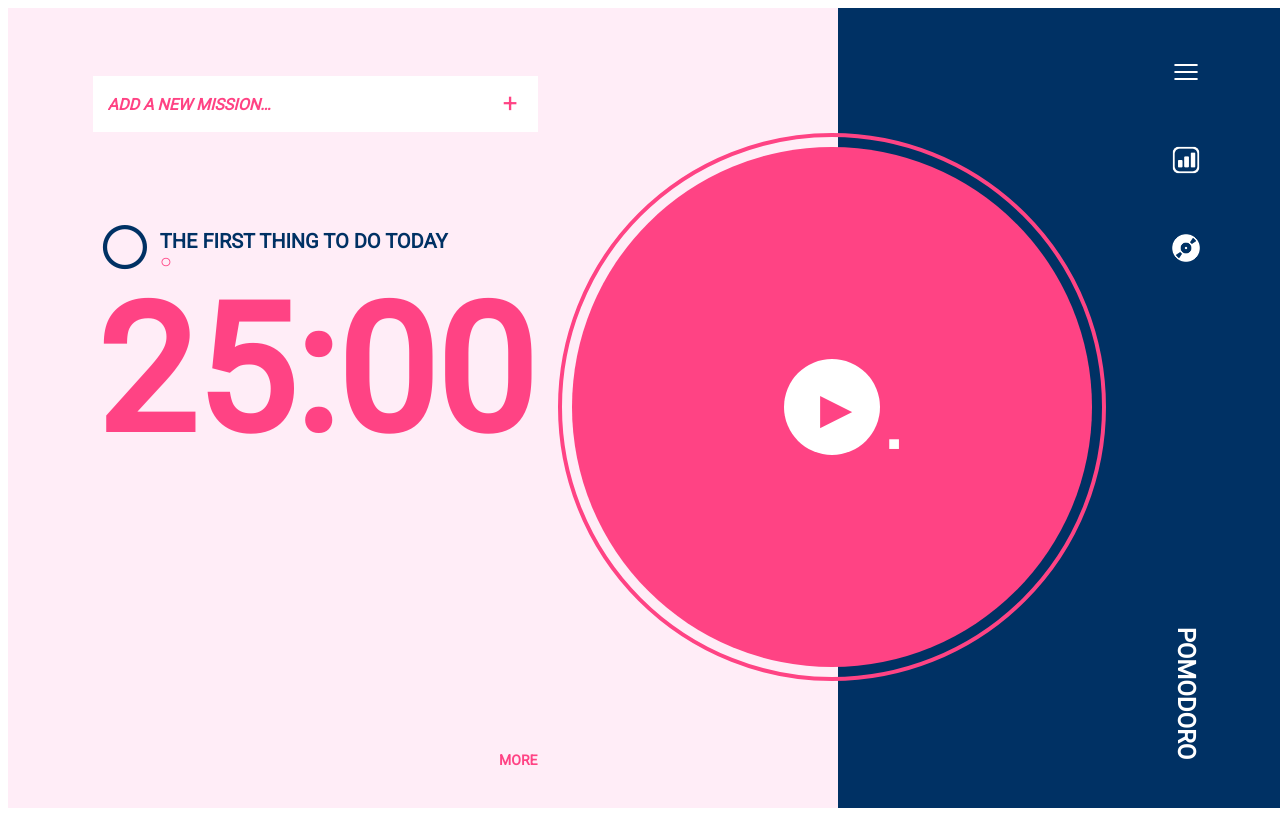
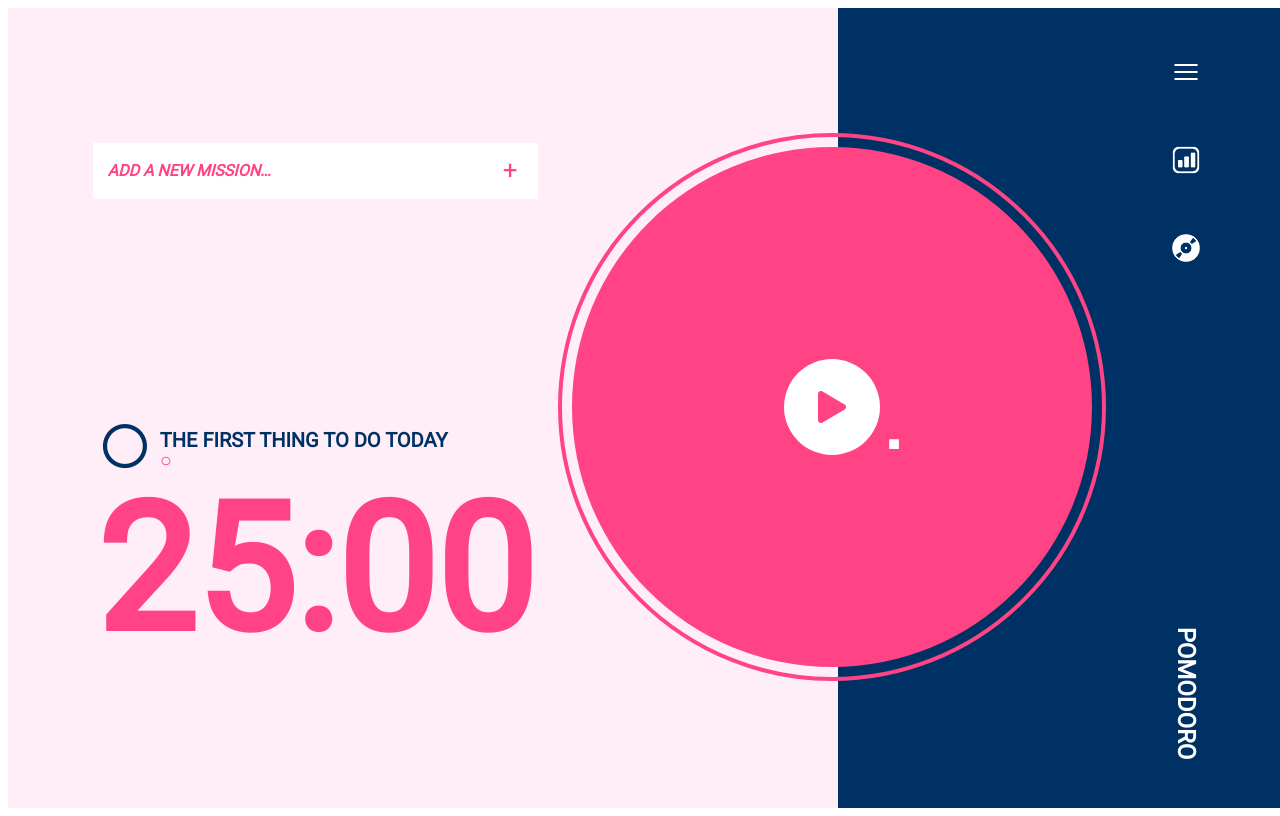
Before and after one commit to Chienli/Tomato_Clock, a Vue app: page / in a window 1280 px wide. Built offline with nearby package versions, Linux system fonts and the light colour scheme.

Commit message:
large commit

```diff
--- a/package.json
+++ b/package.json
@@ -9,6 +9,7 @@
   },
   "dependencies": {
     "core-js": "^2.6.5",
+    "numeral": "^2.0.6",
     "vue": "^2.6.10"
   },
   "devDependencies": {
--- a/src/App.vue
+++ b/src/App.vue
@@ -1,83 +1,60 @@
 <template>
   <div id="app">
     <Main
-      :minutes="minutes"
-      :seconds="seconds"
-      :intervalId="intervalId"
+      v-if="viewState === VIEW_STATE.MAIN"
+      :displayTime="displayTime"
       :todos="todos"
-      :timerColor="timerColor"
       :isPlay="isPlay"
-      @handleViewState="handleViewState"
-      @handleTimer="handleTimer"
-      v-if="viewState === 0"
+      @viewChange="handleViewState"
+      @isPlayChange="toggleTimer"
     />
     <TodoList
-      :minutes="minutes"
-      :seconds="seconds"
-      :intervalId="intervalId"
-      :timerColor="timerColor"
       :todos="todos"
-      :done="done"
       :isPlay="isPlay"
-      @handleTimer="handleTimer"
-      @handleViewState="handleViewState"
-      v-else-if="viewState === 1"
+      @viewChange="handleViewState"
+      v-else-if="viewState === VIEW_STATE.TODOLIST"
     />
   </div>
 </template>
 
 <script>
+import numeral from 'numeral'
 import Main from "./views/Main.vue";
+import { VIEW_STATE } from "./constant.js";
 import TodoList from "./views/TodoList.vue";
+
 export default {
   name: "app",
   data: function() {
     return {
       todos: [],
-      done: [],
+      remains: 1500,
       viewState: 0,
-      minutes: 25,
-      seconds: 0,
-      intervalId: 0,
-      isPlay: false
+      isPlay: false,
+      VIEW_STATE
     };
   },
   methods: {
-    handleTimer: function(isPlay) {
-      this.isPlay = isPlay;
-      if (isPlay) {
-        let vm = this;
-        vm.intervalId = setInterval(() => {
-          if (vm.seconds % 60 === 0) {
-            vm.seconds = vm.minutes * 60;
-            vm.minutes--;
-          }
-          vm.seconds--;
-          vm.seconds = vm.seconds % 60;
-        }, 1000);
-      } else {
-        window.clearInterval(this.intervalId);
+    countDown() {
+      if (this.remains > 0 && this.isPlay) {
+        this.remains -= 1;
+        setTimeout(this.countDown, 1000);
       }
+    },
+    toggleTimer() {
+      this.isPlay = !this.isPlay;
+      this.isPlay && this.countDown();
     },
     handleViewState: function(state) {
       this.viewState = state;
     }
   },
   computed: {
-    timerColor: function() {
-      if (this.minutes <= 4) {
-        return true;
-      } else {
-        return false;
-      }
-    },
-    stopTimer: function() {
-      if (this.minutes === 0 && this.seconds === 0) {
-        window.clearInterval(this.intervalId);
-        return "the timer is stop";
-      } else {
-        return "Not yet";
-      }
+    displayTime: function() {
+      const { remains } = this;
+      return `${Math.floor(remains / 60)}:${numeral(remains % 60).format(
+        "00"
+      )}`;
     }
   },
   components: {
--- a/src/components/mainComponents/Dashboard.vue
+++ b/src/components/mainComponents/Dashboard.vue
@@ -1,53 +1,23 @@
 <template>
   <div class="dashboard">
-    <AddNewMission :color="color" />
+    <AddNewMission />
     <div class="timebox">
       <div>THE FIRST THING TO DO TODAY</div>
-      <div
-        v-if="seconds < 10 && minutes >= 10"
-        :style="{color : color? '#00A7FF':'#ff4384'}"
-      >{{minutes + ":0" + seconds}}</div>
-      <div
-        v-else-if="seconds < 10 && minutes < 10"
-        :style="{color : color?'#00A7FF':'#ff4384'}"
-      >{{ "0" + minutes + ":0" + seconds}}</div>
-      <div
-        v-else-if="seconds >= 10 && minutes < 10"
-        :style="{color : color?'#00A7FF':'#ff4384'}"
-      >{{ "0" + minutes + ":" + seconds}}</div>
-      <div
-        v-else-if="seconds >= 10  && minutes >= 10"
-        :style="{color : color?'#00A7FF':'#ff4384'}"
-      >{{minutes + ":" + seconds}}</div>
-    </div>
-    <div :style="{position:'relative'}">
-      <TaskListBox :todos="todos" />
-      <div class="more" :style="{color : color? '#00A7FF':'#ff4384'}">MORE</div>
+      <div>{{displayTime}}</div>
     </div>
   </div>
 </template>
 <script>
 import AddNewMission from "../shared/AddNewMission.vue";
-import TaskListBox from "../shared/TaskListBox.vue";
+
 export default {
   name: "Dashboard",
   props: {
-    minutes: {
-      type: Number
-    },
-    seconds: {
-      type: Number
-    },
-    color: {
-      type: Boolean
-    },
-    todos: {
-      type: Array
-    }
+    displayTime: String,
+    todos: Array
   },
   components: {
-    AddNewMission,
-    TaskListBox
+    AddNewMission
   }
 };
 </script>
@@ -95,14 +65,4 @@ export default {
     }
   }
 }
-.more {
-  font-family: "roboto";
-  position: absolute;
-  color: #ff4384;
-  font-weight: bold;
-  font-size: 14px;
-  bottom: -28px;
-  right: 0px;
-  cursor: pointer;
-}
 </style>
--- a/src/components/shared/AddNewMission.vue
+++ b/src/components/shared/AddNewMission.vue
@@ -1,22 +1,12 @@
 <template>
   <div class="inputBox">
-    <label for="addNewMission" :style="{color : color? '#00A7FF':'#ff4384'}">+</label>
-    <input
-      type="text"
-      id="addNewMission"
-      placeholder="ADD A NEW MISSION…"
-      :class="{red: !color , blue: color }"
-    />
+    <label for="addNewMission">+</label>
+    <input type="text" id="addNewMission" placeholder="ADD A NEW MISSION…" />
   </div>
 </template>
 <script>
 export default {
-  name: "addNewMission",
-  props: {
-    color: {
-      type: Boolean
-    }
-  }
+  name: "addNewMission"
 };
 </script>
 <style lang="scss" >
@@ -28,6 +18,8 @@ export default {
     position: absolute;
     right: 20px;
     top: 12px;
+    cursor: pointer;
+    color: #ff4384;
   }
   #addNewMission {
     width: 445px;
@@ -44,17 +36,8 @@ export default {
       font-weight: bold;
       font-style: italic;
       font-size: 16px;
+      color: #ff4384;
     }
   }
 }
-.red {
-  &::placeholder {
-    color: #ff4384;
-  }
-}
-.blue {
-  &::placeholder {
-    color: #00a7ff;
-  }
-}
 </style>
--- a/src/components/shared/Play.vue
+++ b/src/components/shared/Play.vue
@@ -1,57 +1,29 @@
 <template>
-  <div
-    :class="{
-      play : true ,
-      red_border: !color ,
-      blue_border: color,
-      size:todoListView
-      }"
-  >
-    <div :class="{
-      circle : true ,
-      red_bg: !color ,
-      blue_bg: color
-      }">
-      <button
-        @click="controlTimer(isPlay)"
-        :class="{
-          btn:true ,
-          btn_stop: isPlay ,
-          btn_play: !isPlay,
-          todo_btn_play: !isPlay ,
-          todo_btn_stop: isPlay,
-          red: !color , blue: color
-        }"
-      ></button>
+  <div class="play">
+    <div class="circle">
+      <div class="btn">
+        <i class="fas fa-play" v-if="!isPlay" @click="$listeners.isPlayChange" />
+        <i class="fas fa-equals" v-else-if="isPlay" @click="$listeners.isPlayChange" />
+      </div>
     </div>
   </div>
 </template>
+
 <script>
 export default {
   name: "Play",
   props: {
-    color: {
-      type: Boolean
-    },
-    todoListView: {
-      type: Boolean
-    },
-    isPlay: {
-      type: Boolean
-    }
-  },
-  methods: {
-    controlTimer: function(isPlay) {
-      this.$emit("handleTimer", !isPlay);
-    }
+    isPlay: Boolean
   }
 };
 </script>
+
 <style lang="scss" scoped>
 .play {
   width: 540px;
   height: 540px;
   background-color: transparent;
+  border: 4px solid #ff4384;
   border-radius: 100%;
   display: flex;
   align-items: center;
@@ -62,19 +34,22 @@ export default {
   .circle {
     width: 520px;
     height: 520px;
+    background-color: #ff4384;
     border-radius: 100%;
     display: flex;
     align-items: center;
     justify-content: center;
   }
   .btn {
-    cursor: pointer;
     width: 96px;
     height: 96px;
     background-color: #fff;
     border: none;
     border-radius: 100%;
     outline: none;
+    display: flex;
+    align-items: center;
+    justify-content: center;
     position: relative;
     &::after {
       content: "■";
@@ -84,80 +59,18 @@ export default {
       right: -20px;
       bottom: 0px;
     }
-  }
-  .btn_play {
-    &::before {
-      content: "▶";
-      font-size: 42px;
-      position: absolute;
-      left: 36px;
-      top: 25px;
+    .fa-play {
+      cursor: pointer;
+      font-size: 32px;
+      text-align: center;
+      color: #ff4384;
     }
-  }
-  .btn_stop {
-    &::before {
-      content: "=";
-      font-size: 80px;
-      position: absolute;
-      font-weight: bold;
+    .fa-equals {
+      cursor: pointer;
+      font-size: 32px;
       transform: rotate(90deg);
-      left: 24px;
-      top: 4px;
-    }
-  }
-}
-.red_bg {
-  background-color: #ff4384;
-}
-.blue_bg {
-  background-color: #00a7ff;
-}
-.red_border {
-  border: 4px solid #ff4384;
-}
-.blue_border {
-  border: 4px solid #00a7ff;
-}
-.red {
-  color: #ff4384;
-}
-.blue {
-  color: #00a7ff;
-}
-.size {
-  width: 96px;
-  height: 96px;
-  background-color: #003164;
-  position: static;
-  left: 0px;
-  top: 0px;
-  .circle {
-    width: 76px;
-    height: 76px;
-  }
-  .btn {
-    width: 20px;
-    height: 20px;
-    background-color: transparent;
-    color: white;
-    &::after {
-      content: "";
-    }
-  }
-  .todo_btn_play:not(.btn_stop) {
-    &::before {
-      font-size: 36px;
-      position: absolute;
-      left: 0px;
-      top: -8px;
-    }
-  }
-  .todo_btn_stop:not(.btn_play) {
-    &::before {
-      font-size: 56px;
-      position: absolute;
-      left: -8px;
-      top: -20px;
+      text-align: center;
+      color: #ff4384;
     }
   }
 }
--- a/src/components/shared/TaskListBox.vue
+++ /dev/null
@@ -1,76 +0,0 @@
-<template>
-  <div class="listbox">
-    <div :class="{list:true , color_white:todoListView}" v-for="(todo,index) in todos" :key="index">
-      {{todo.title}}
-      <div :class="{playbtn:true  , border_color_white:todoListView}">▶</div>
-    </div>
-  </div>
-</template>
-<script>
-export default {
-  name: "taskListBox",
-  props: {
-    todoListView: {
-      type: Boolean
-    },
-    todos: {
-      type: Array
-    }
-  }
-};
-</script>
-<style lang="scss">
-.listbox {
-  width: 445px;
-  height: 128px;
-  color: #003164;
-  font-weight: bold;
-  font-size: 16px;
-  font-family: "roboto";
-  display: flex;
-  flex-direction: column;
-  justify-content: flex-start;
-  align-items: center;
-  position: relative;
-  overflow-y: auto;
-  .list {
-    cursor: pointer;
-    width: 100%;
-    height: 32px;
-    border-bottom: 1px solid #cccccc;
-    line-height: 32px;
-    margin-bottom: 9px;
-    padding: 0 25px;
-    position: relative;
-    box-sizing: border-box;
-    &::before {
-      content: "○";
-      font-size: 35px;
-      position: absolute;
-      left: 0px;
-      top: -3px;
-    }
-    .playbtn {
-      box-sizing: border-box;
-      position: absolute;
-      width: 24px;
-      height: 24px;
-      font-size: 14px;
-      text-align: center;
-      line-height: 20px;
-      top: 0px;
-      right: 0px;
-      border-width: 2px;
-      border-color: #003164;
-      border-style: solid;
-      border-radius: 100%;
-    }
-  }
-}
-.color_white {
-  color: white;
-}
-.border_color_white {
-  border-color: white !important ;
-}
-</style>
--- /dev/null
+++ b/src/constant.js
@@ -0,0 +1,18 @@
+export const VIEW_STATE = {
+  MAIN: 0,
+  TODOLIST: 1
+};
+export const TAB_LIST = [
+  {
+    icon: "menu",
+    title: "TO-DO LIST"
+  },
+  {
+    icon: "chart",
+    title: "ANALYTICS"
+  },
+  {
+    icon: "music",
+    title: "RINGTONES"
+  }
+];
--- a/src/views/Main.vue
+++ b/src/views/Main.vue
@@ -1,12 +1,12 @@
 <template>
   <div class="mainview">
-    <div class="leftview" :style="{background: timerColor ? '#E5F3FF' : '#FFEDF7'}">
-      <Dashboard :minutes="minutes" :seconds="seconds" :color="timerColor" :todos="todos" />
+    <div class="leftview">
+      <Dashboard :displayTime="displayTime" :todos="todos" />
     </div>
     <div class="rightview">
-      <Navbar @handleViewState="handleViewState" />
+      <Navbar @viewChange="$listeners.viewChange" />
     </div>
-    <play :isPlay="isPlay" @handleTimer="handleTimer" :color="timerColor" />
+    <play :isPlay="isPlay" @isPlayChange="$listeners.isPlayChange" />
   </div>
 </template>
 <script>
@@ -16,33 +16,11 @@ import Navbar from "../components/mainComponents/Navbar.vue";
 
 export default {
   name: "Main",
-  methods: {
-    handleViewState: function(state) {
-      this.$emit("handleViewState", state);
-    },
-    handleTimer: function(isplay) {
-      this.$emit("handleTimer", isplay);
-    }
-  },
+  methods: {},
   props: {
-    todos: {
-      type: Array
-    },
-    minutes: {
-      type: Number
-    },
-    seconds: {
-      type: Number
-    },
-    intervalId: {
-      type: Number
-    },
-    isPlay: {
-      type: Boolean
-    },
-    timerColor: {
-      type: Boolean
-    }
+    todos: Array,
+    displayTime: String,
+    isPlay: Boolean
   },
   components: {
     Play,
--- a/src/views/TodoList.vue
+++ b/src/views/TodoList.vue
@@ -2,115 +2,51 @@
   <div class="todoListView">
     <div class="timerBox">
       <div class="halfCircle">
-        <div class="time">
-          <div v-if="seconds < 10 && minutes >= 10">{{minutes + ":0" + seconds}}</div>
-          <div v-else-if="seconds < 10 && minutes < 10">{{ "0" + minutes + ":0" + seconds}}</div>
-          <div v-else-if="seconds >= 10 && minutes < 10">{{ "0" + minutes + ":" + seconds}}</div>
-          <div v-else-if="seconds >= 10  && minutes >= 10">{{minutes + ":" + seconds}}</div>
-        </div>
-        <div class="playbtnBox">
-          <Play :isPlay="isPlay" @handleTimer="handleTimer" class="playbtn" :todoListView="true" />
-        </div>
+        <div class="time"></div>
+        <div class="playbtnBox"></div>
       </div>
     </div>
     <div class="tabListBox">
-      <div :key="index" v-for="(tab,index) in tabList" class="tabList">
+      <div :key="index" v-for="(tab,index) in TAB_LIST" class="tabList">
         <div :class="[tab.icon]"></div>
         <div>{{tab.title}}</div>
       </div>
     </div>
     <div class="listColumn">
       <AddNewMission :color="false" />
-      <div>
-        <ListHeader :title="'TODO'" :foldState="todoFoldState" @handleFold="handleFold" />
-        <TaskListBox :class="{hidden : todoFoldState}" :todoListView="true" :todos="todos" />
-      </div>
-      <div>
-        <ListHeader :title="'DONE'" :foldState="doneFoldState" @handleFold="handleFold" />
-        <TaskListBox :class="{hidden : doneFoldState}" :todoListView="true" :todos="done" />
-      </div>
     </div>
     <div class="navbar">
-      <div @click="handleViewState" class="cross">✖</div>
+      <div @click="$listeners.viewChange(VIEW_STATE.MAIN)" class="cross">✖</div>
       <div class="pomodoro">POMODORO</div>
     </div>
   </div>
 </template>
 <script>
 import AddNewMission from "../components/shared/AddNewMission.vue";
-import TaskListBox from "../components/shared/TaskListBox.vue";
-import ListHeader from "../components/todoListComponents/ListHeader.vue";
 import Play from "../components/shared/Play.vue";
+import { VIEW_STATE, TAB_LIST } from "../constant.js";
 
 export default {
   name: "todoList",
   data: function() {
     return {
-      todoFoldState: false,
-      doneFoldState: false,
-      tabList: [
-        {
-          icon: "menu",
-          title: "TO-DO LIST"
-        },
-        {
-          icon: "chart",
-          title: "ANALYTICS"
-        },
-        {
-          icon: "music",
-          title: "RINGTONES"
-        }
-      ]
+      TAB_LIST,
+      VIEW_STATE
     };
   },
-  props: {
-    todos: {
-      type: Array
-    },
-    done: {
-      type: Array
-    },
-    minutes: {
-      type: Number
-    },
-    seconds: {
-      type: Number
-    },
-    intervalId: {
-      type: Number
-    },
-    isPlay: {
-      type: Boolean
-    },
-    viewState: {
-      type: Boolean
-    }
-  },
-  methods: {
-    handleViewState: function() {
-      this.$emit("handleViewState", 0);
-    },
-    handleFold: function(e) {
-      if (e.target.title === "TODO") {
-        this.todoFoldState = !this.todoFoldState;
-      } else {
-        this.doneFoldState = !this.doneFoldState;
-      }
-    },
-    handleTimer: function(isplay) {
-      this.$emit("handleTimer", isplay);
-    }
-  },
+  props: ["todos"],
   components: {
     AddNewMission,
-    TaskListBox,
-    ListHeader,
     Play
   }
 };
 </script>
 <style lang="scss" scoped>
+@mixin text-base {
+  font-family: "roboto";
+  font-weight: bold;
+  color: white;
+}
 .todoListView {
   width: 100%;
   height: 100%;
@@ -142,9 +78,8 @@ export default {
       justify-content: center;
       align-items: center;
       .time {
+        @include text-base;
         font-size: 64px;
-        font-family: "roboto";
-        font-weight: bold;
         color: #ff4384;
       }
       .playbtnBox {
@@ -169,22 +104,18 @@ export default {
     align-items: center;
     justify-content: space-between;
     .cross {
-      color: white;
       font-size: 30px;
-      font-weight: bold;
-      font-family: "roboto";
       display: flex;
       flex-direction: column;
       align-items: center;
       cursor: pointer;
+      @include text-base;
     }
     .pomodoro {
-      color: white;
       transform: rotate(90deg);
       font-size: 24px;
-      font-weight: bold;
-      font-family: "roboto";
       margin: 0 0 50px 0;
+      @include text-base;
     }
   }
   .tabListBox {
@@ -218,18 +149,13 @@ export default {
         }
       }
       div:nth-child(2) {
+        @include text-base;
         width: 192px;
-        color: #ff4384;
-        font-family: bold;
         font-size: 36px;
         text-align: left;
-        font-family: "roboto";
-        font-weight: bold;
+        color: #ff4384;
       }
     }
   }
 }
-.hidden {
-  visibility: hidden;
-}
 </style>
```
Also changed, not shown: public/index.html (+6 -1 lines), src/components/mainComponents/Navbar.vue (+9 -7 lines), src/components/todoListComponents/ListHeader.vue (deleted, +0 -50 lines), src/assets/logo.png (deleted), 1 other file (tests, documents, lock files or other folders).
